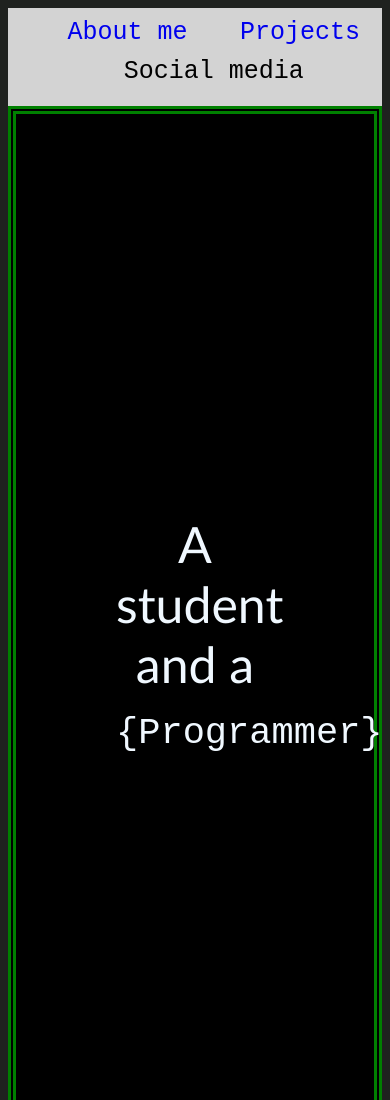
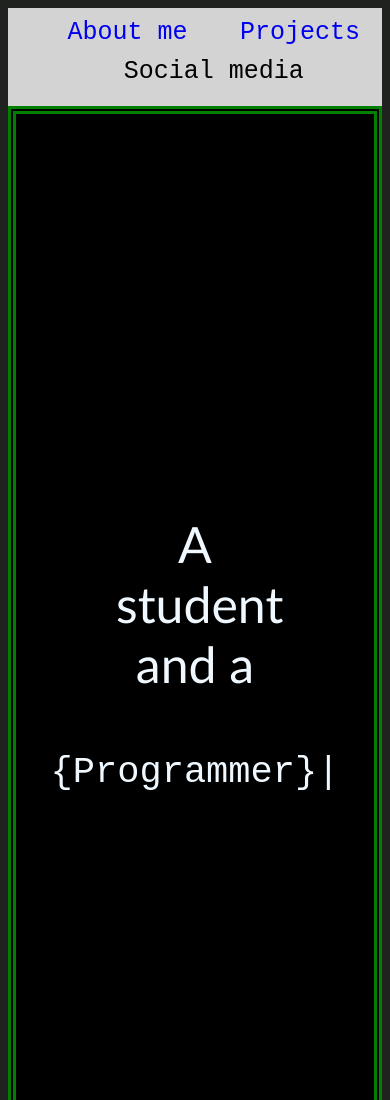
Before and after one commit to hevprog/portfolio, a plain HTML site: page index.html in a window 390 px wide. Shown: the top 1100 px of the page. Drawn offline with Linux system fonts and the light colour scheme.

Commit message:
Enhance mobile view

```diff
--- a/index.html
+++ b/index.html
@@ -20,7 +20,8 @@
             </li>
         </nav>
     <section id="keyword">
-       <p style="margin: 100px; font-size: 50px; font-family: 'Gill Sans MT';text-align: center;">A student and a<span style="font-family: Courier New; font-size: calc(3vw + 3vh);"><br>{Programmer}<span id="blink_text">|</span></span></p>
+       <p style="margin: 100px;margin-bottom: 15px; font-size: 50px; font-family: 'Gill Sans MT';text-align: center;">A student and a</p>
+       <p style="font-family: Courier New; font-size: calc(3vw + 3vh); margin-top: 15px;"><br>{Programmer}<span id="blink_text">|</span></p>
     </section>
     <section id="aboutme">
         <h1 style="text-align: center; color: white; font-size: 40px;">About me</h1>
@@ -74,6 +75,7 @@
         #keyword{
             padding-top: 300px;
             padding-bottom: 300px;
+
         }
         #Hi{
             margin: 25%;
```
